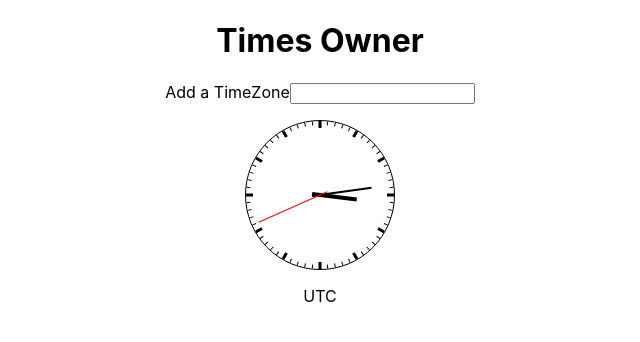
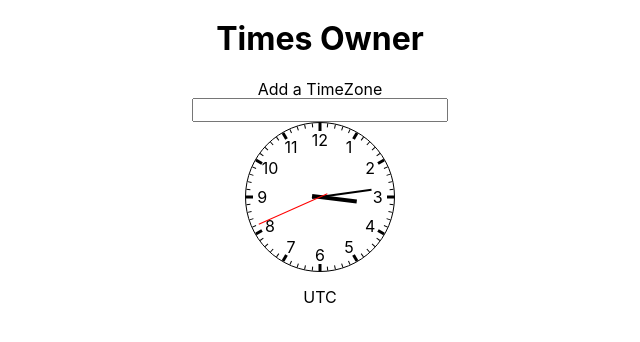
Before and after one commit to claytron5000/timesowner, a React (Create React App) app: page / in a window 1280 px wide. Shown: the top 342 px of the page, without its empty margins (320-960 px from the left). Built offline with nearby package versions, Linux system fonts and the light colour scheme.

Commit message:
Add dropwdown

```diff
--- a/package.json
+++ b/package.json
@@ -8,6 +8,7 @@
     "@testing-library/user-event": "^12.8.1",
     "downshift": "^6.1.0",
     "luxon": "^1.26.0",
+    "normalize.css": "^8.0.1",
     "react": "^17.0.1",
     "react-clock": "^3.0.0",
     "react-dom": "^17.0.1",
--- a/src/App.js
+++ b/src/App.js
@@ -1,10 +1,12 @@
 import React, { useEffect, useState } from "react";
 import "./App.css";
 import "./ClockBlock.css";
+import "./ZoneAdder.css";
+import "normalize.css";
 import Clock from "react-clock";
 import "react-clock/dist/Clock.css";
 import { DateTime } from "luxon";
-import Downshift from "downshift";
+import Downshift, { useSelect } from "downshift";
 import { zones as zoneList } from "tzdata";
 
 function App() {
@@ -56,13 +58,15 @@
 function ClockBlock({ value, location }) {
 	return (
 		<div className="ClockBlock">
-			<Clock value={value.toFormat("HH:mm:ss")} />
+			<Clock value={value.toFormat("HH:mm:ss")} renderNumbers={true} />
 			<p>{location}</p>
 		</div>
 	);
 }
 
 function ZoneAdder({ addToZones }) {
+	const [input, setInput] = useState("");
+
 	const luxonValidTimezones = Object.entries(zoneList)
 		.filter(([zoneName, v]) => Array.isArray(v))
 		.map(([zoneName, v]) => zoneName)
@@ -70,8 +74,12 @@
 
 	return (
 		<Downshift
-			onChange={(selection) => addToZones(selection)}
+			onChange={(selection) => {
+				addToZones(selection);
+				setInput("");
+			}}
 			itemToString={(item) => (item ? item : "")}
+			inputValue={input}
 		>
 			{({
 				getInputProps,
@@ -84,13 +92,16 @@
 				selectedItem,
 				getRootProps,
 			}) => (
-				<div>
+				<div className={"ZoneAdder"}>
 					<label {...getLabelProps()}>Add a TimeZone</label>
 					<div
 						style={{ display: "inline-block" }}
 						{...getRootProps({}, { suppressRefError: true })}
 					>
-						<input {...getInputProps()} />
+						<input
+							{...getInputProps()}
+							onInput={(e) => setInput(e.target.value)}
+						/>
 					</div>
 					<ul {...getMenuProps()}>
 						{isOpen
@@ -104,7 +115,9 @@
 												item: zone,
 												style: {
 													backgroundColor:
-														highlightedIndex === index ? "lightgray" : "white",
+														highlightedIndex === index
+															? "lightgray"
+															: "transparent",
 													fontWeight: selectedItem === zone ? "bold" : "normal",
 												},
 											})}
@@ -119,3 +132,45 @@
 		</Downshift>
 	);
 }
+
+// function DropdownSelect() {
+// 	const items = Object.entries(zoneList)
+// 		.filter(([zoneName, v]) => Array.isArray(v))
+// 		.map(([zoneName, v]) => zoneName)
+// 		.filter((tz) => DateTime.local().setZone(tz).isValid);
+// 	// const items = zoneList;
+// 	const {
+// 		isOpen,
+// 		selectedItem,
+// 		getToggleButtonProps,
+// 		getLabelProps,
+// 		getMenuProps,
+// 		highlightedIndex,
+// 		getItemProps,
+// 	} = useSelect({ items });
+
+// 	return (
+// 		<div>
+// 			<label {...getLabelProps()}>Choose an element:</label>
+// 			<button type="button" {...getToggleButtonProps()}>
+// 				{selectedItem || "Elements"}
+// 			</button>
+// 			<ul {...getMenuProps()} style={{}}>
+// 				{isOpen &&
+// 					items.map((item, index) => (
+// 						<li
+// 							style={
+// 								highlightedIndex === index ? { backgroundColor: "#bde4ff" } : {}
+// 							}
+// 							key={`${item}${index}`}
+// 							{...getItemProps({ item, index })}
+// 						>
+// 							{item}
+// 						</li>
+// 					))}
+// 			</ul>
+// 			{/* if you Tab from menu, focus goes on button, and it shouldn't. only happens here. */}
+// 			<div tabIndex="0" />
+// 		</div>
+// 	);
+// }
--- /dev/null
+++ b/src/ZoneAdder.css
@@ -0,0 +1,19 @@
+.ZoneAdder {
+	position: relative;
+}
+.ZoneAdder ul {
+	background-color: bisque;
+	max-width: 200px;
+	position: absolute;
+	z-index: 1;
+}
+.ZoneAdder li {
+	list-style: none;
+	cursor: pointer;
+}
+
+.ZoneAdder {
+	display: flex;
+	align-items: center;
+	flex-direction: column;
+}
```
Also changed, not shown: 2 other files (tests, documents, lock files or other folders).
